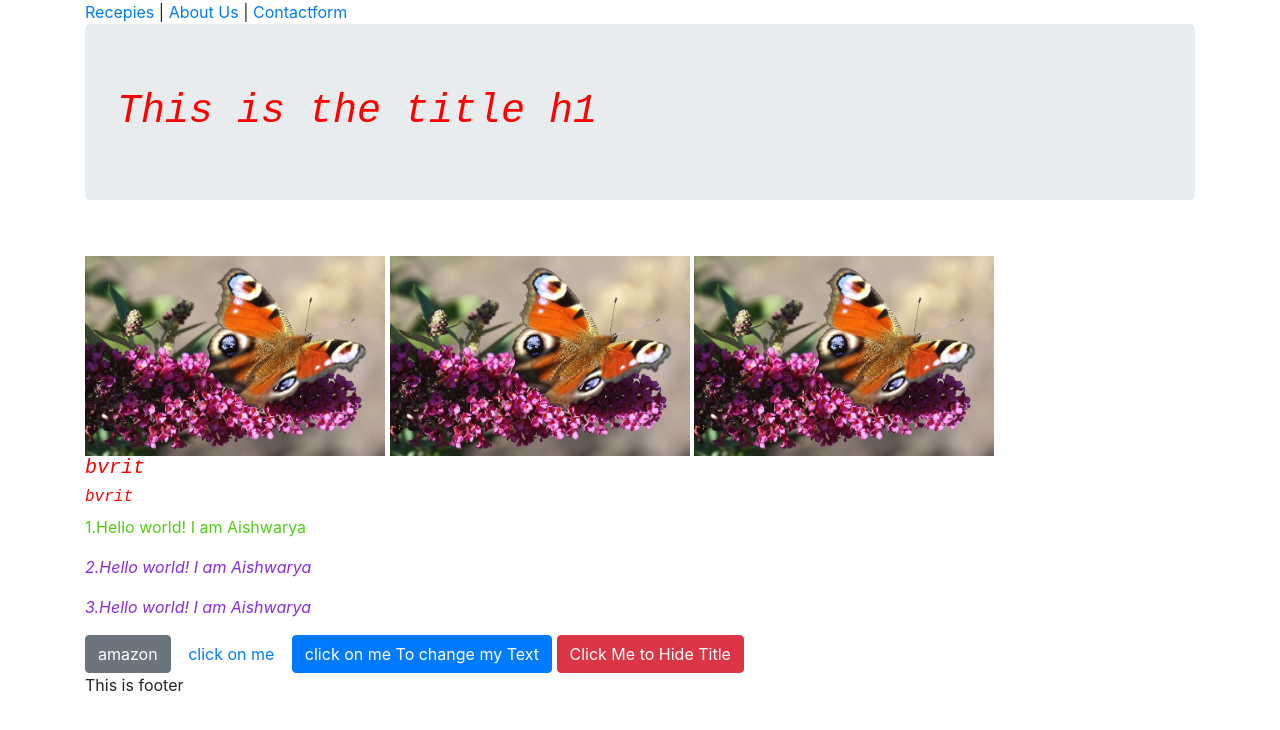
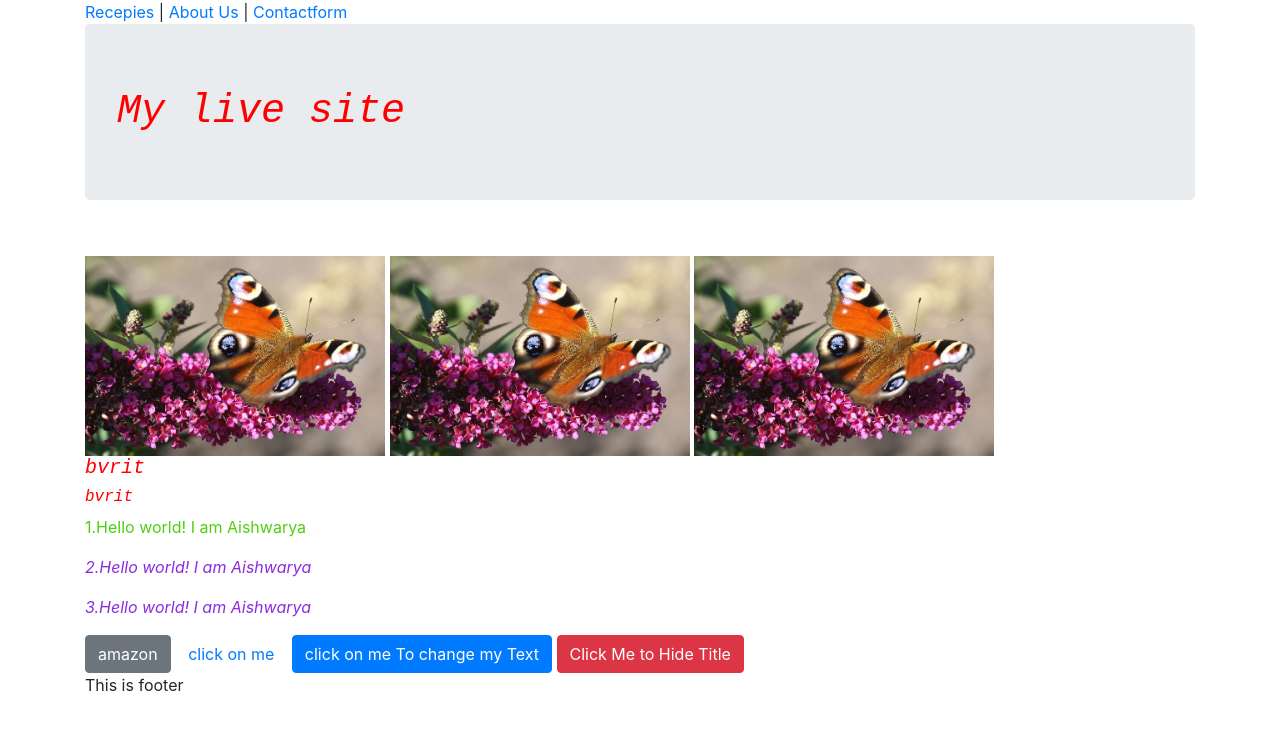
Before and after one commit to aishwaryakolshikwar/test-website, a plain HTML site: page index.html in a window 1280 px wide. Drawn offline with nearby package versions, Linux system fonts and the light colour scheme; a script that the page names is missing.

Commit message:
updated page

```diff
--- a/index.html
+++ b/index.html
@@ -16,7 +16,7 @@
             <a href="Contactform.html" target="_blank">Contactform</a>
         </div>
         <div id="content">
-            <h1 class="jumbotron">This is the title h1</h1>
+            <h1 class="jumbotron">My live site</h1>
 
             <br>
             <img src="bg2.jpg" width="200px" class="dp" />
```
